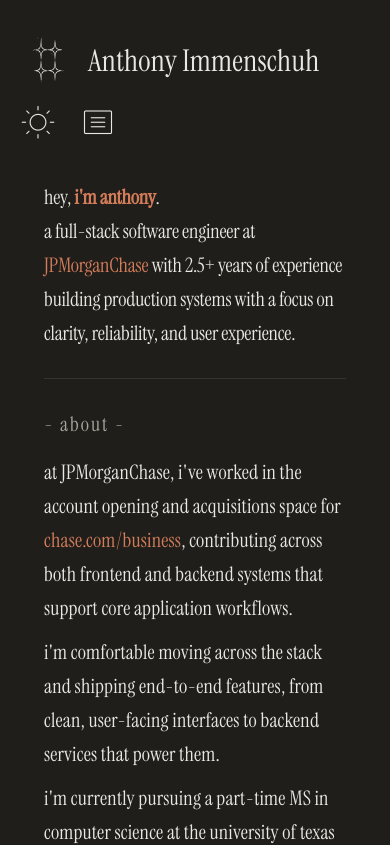
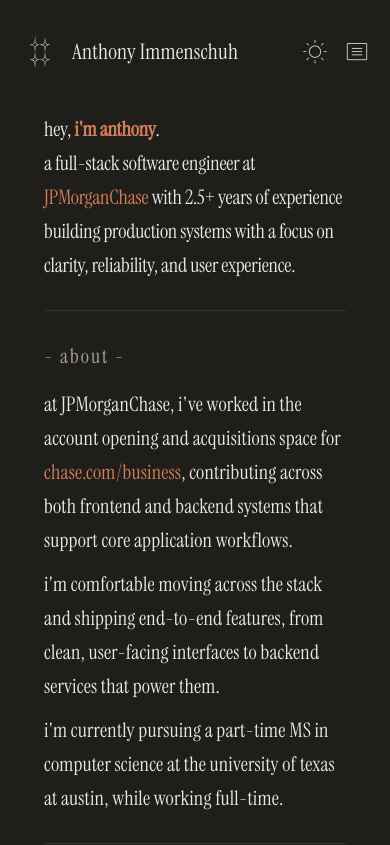
Before and after one commit to anthonyimmen/portfolio-v2, a Next.js app in the folder portfolio-v2/: page / in a window 390 px wide. Shown: the top 845 px of the page. Built offline with nearby package versions, Linux system fonts and the light colour scheme.

Commit message:
first version portfolio v2 release

```diff
--- a/portfolio-v2/app/components/TopMenu.tsx
+++ b/portfolio-v2/app/components/TopMenu.tsx
@@ -6,7 +6,7 @@ const NAV_ITEMS = [
   { label: "about", href: "#about", mobileOnly: false },
   { label: "projects", href: "#projects", mobileOnly: false },
   { label: "contact", href: "#contact", mobileOnly: false },
-  { label: "chat", href: "#chat", mobileOnly: true },
+  // { label: "chat", href: "#chat", mobileOnly: true },
 ];
 
 export default function TopMenu() {
--- a/portfolio-v2/app/globals.css
+++ b/portfolio-v2/app/globals.css
@@ -42,6 +42,8 @@ img {
   justify-content: space-between;
   gap: 16px;
   margin-bottom: 40px;
+  flex-wrap: nowrap;
+  position: relative;
 }
 
 .brand {
@@ -49,12 +51,14 @@ img {
   align-items: center;
   gap: 12px;
   font-family: var(--font-serif);
-  font-size: 30px;
+  font-size: clamp(20px, 3vw, 30px);
+  min-width: 0;
 }
 
 .brand-logo {
-  width: 56px;
-  height: 56px;
+  width: clamp(40px, 6vw, 56px);
+  height: clamp(40px, 6vw, 56px);
+  flex-shrink: 0;
 }
 
 html[data-theme="dark"] .brand-logo {
@@ -65,7 +69,9 @@ html[data-theme="dark"] .brand-logo {
   display: flex;
   align-items: center;
   justify-content: center;
-  gap: 24px;
+  gap: clamp(12px, 3vw, 24px);
+  flex-shrink: 0;
+  margin-left: auto;
 }
 
 .menu {
@@ -88,12 +94,12 @@ html[data-theme="dark"] .brand-logo {
   background: var(--surface);
   border: 1px solid var(--border);
   border-radius: 12px;
-  box-shadow: 0 0px 40px rgba(0, 0, 0, 0.12);
+  box-shadow: 0 0px 50px rgba(0, 0, 0, 0.12);
   z-index: 10;
 }
 
 html[data-theme="dark"] .menu-dropdown {
-  box-shadow: 0 0px 40px rgba(255, 255, 255, 0.12);
+  box-shadow: 0 0px 50px rgba(255, 255, 255, 0.12);
 }
 
 
@@ -120,19 +126,19 @@ html[data-theme="dark"] .menu-dropdown {
 }
 
 .icon-button .ph {
-  font-size: 38px;
+  font-size: clamp(28px, 5vw, 38px);
 }
 
 .ph-sun {
-  font-size: 36px;
+  font-size: clamp(26px, 5vw, 36px);
 }
 
 .ph-moon {
-  font-size: 36px;
+  font-size: clamp(26px, 5vw, 36px);
 }
 
 .ph-article {
-  font-size: 36px;
+  font-size: clamp(26px, 5vw, 36px);
 }
 
 .ph-chat-text {
@@ -335,7 +341,33 @@ html[data-theme="dark"] .menu-dropdown {
   }
 
   .topbar {
-    flex-direction: column;
-    align-items: flex-start;
+    padding-right: 92px;
+  }
+
+  .top-actions {
+    position: absolute;
+    right: 0;
+    top: 50%;
+    transform: translateY(-50%);
+    gap: 16px;
+  }
+
+  .brand {
+    font-size: clamp(18px, 5.5vw, 24px);
+  }
+
+  .brand-logo {
+    width: 40px;
+    height: 40px;
+  }
+
+  .icon-button .ph {
+    font-size: 28px;
+  }
+
+  .ph-sun,
+  .ph-moon,
+  .ph-article {
+    font-size: 26px;
   }
 }
--- a/portfolio-v2/app/page.tsx
+++ b/portfolio-v2/app/page.tsx
@@ -1,5 +1,7 @@
 import ThemeToggle from "./components/ThemeToggle";
 import TopMenu from "./components/TopMenu";
+
+// TODO: add smooth animation for text to appear
 
 export default function Home() {
   return (
@@ -114,7 +116,7 @@ export default function Home() {
             <p>
               reach me via any of the socials below, or email me directly at{" "}
               <a href="mailto:anthonyimmen279@gmail.com">
-                anthonyimmen27@gmail.com
+                anthonyimmen279@gmail.com
               </a>
               .
             </p>
@@ -170,9 +172,9 @@ export default function Home() {
         <div id="chat" className="chat-anchor" />
       </div>
 
-      <button className="chat-fab" type="button" aria-label="Open chat">
+      {/* <button className="chat-fab" type="button" aria-label="Open chat">
         <i className="ph-thin ph-chat-text"/>
-      </button>
+      </button> */}
     </div>
   );
 }
--- a/portfolio-v2/package.json
+++ b/portfolio-v2/package.json
@@ -9,7 +9,7 @@
     "lint": "eslint"
   },
   "dependencies": {
-    "next": "16.1.4",
+    "next": "^16.1.6",
     "react": "19.2.3",
     "react-dom": "19.2.3"
   },
```
Also changed, not shown: 1 other file (tests, documents, lock files or other folders).
